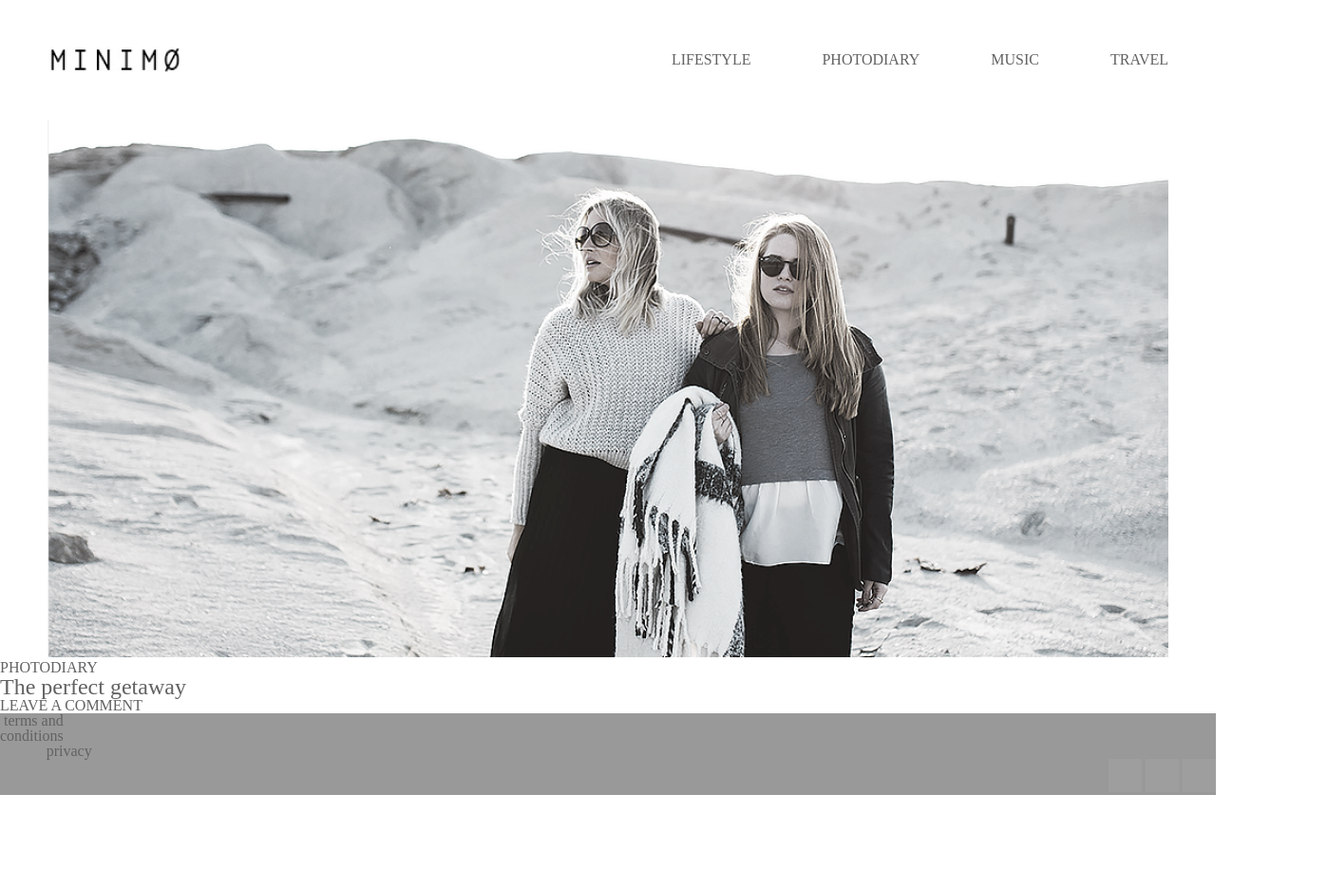
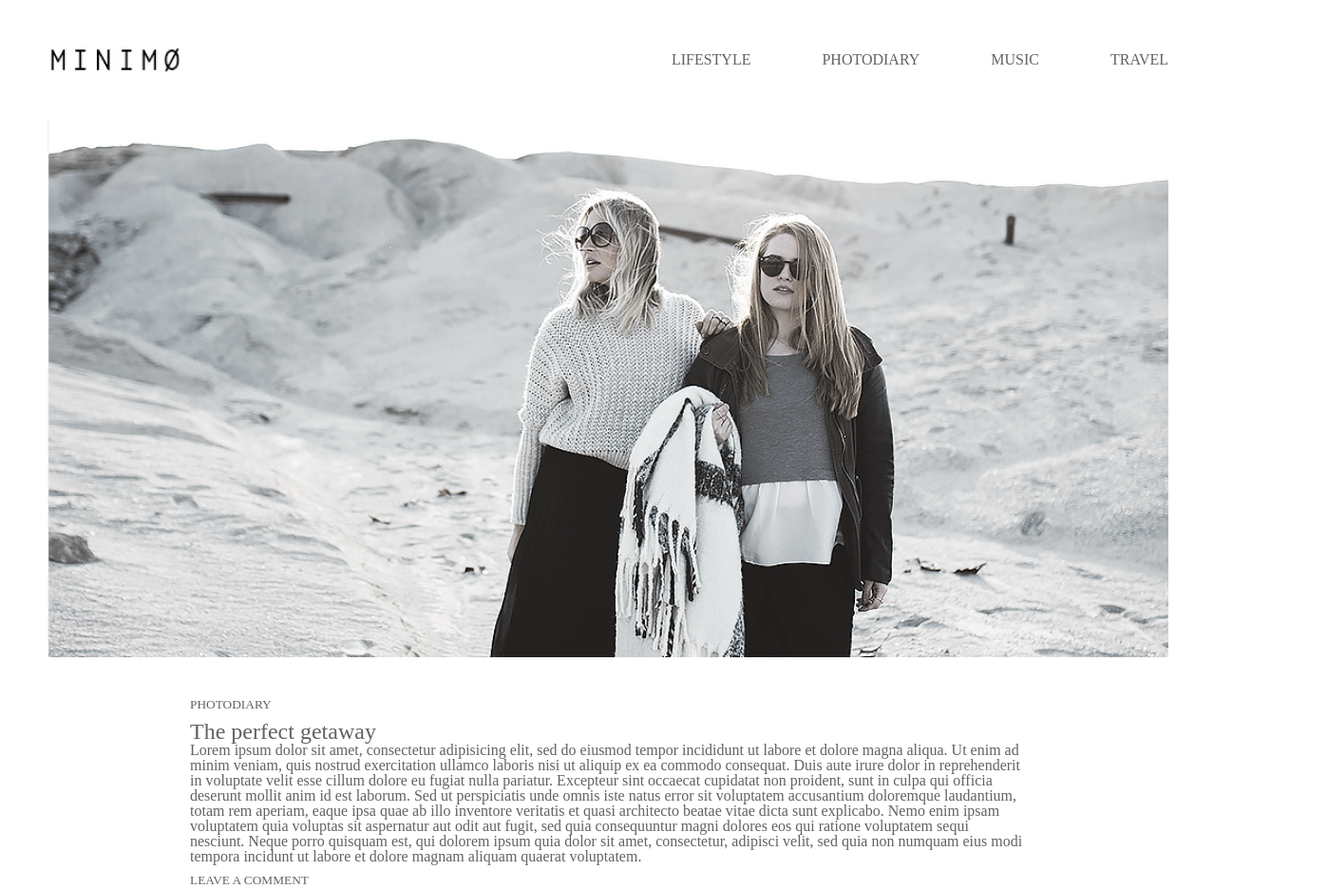
Before and after one commit to uchajanashia/ucha, a plain HTML site: page minimo/index.html in a window 1280 px wide. Shown: the top 936 px of the page at 95% size, 1397 px wide, since content can reach past the window. Before the commit the page ends 837 px from the top, so only its background shows below. Drawn offline with Linux system fonts and the light colour scheme; grey boxes are pictures that could not be loaded.

Commit message:
davaleba
bolo wutamde

```diff
--- a/minimo/index.html
+++ b/minimo/index.html
@@ -23,10 +23,10 @@
 	<img src="images/banner-photo.png">
 	</section>
 	<article>
-		<p id="title1">PHOTODIARY</p>
+		<p class="title">PHOTODIARY</p>
 		<h1>The perfect getaway</h1>
-		<p class="text1">  </p>
-		<p id="title2"> LEAVE A COMMENT</p>
+		<p class="text1"> Lorem ipsum dolor sit amet, consectetur adipisicing elit, sed do eiusmod tempor incididunt ut labore et dolore magna aliqua. Ut enim ad minim veniam, quis nostrud exercitation ullamco laboris nisi ut aliquip ex ea commodo consequat. Duis aute irure dolor in reprehenderit in voluptate velit esse cillum dolore eu fugiat nulla pariatur. Excepteur sint occaecat cupidatat non proident, sunt in culpa qui officia deserunt mollit anim id est laborum. Sed ut perspiciatis unde omnis iste natus error sit voluptatem accusantium doloremque laudantium, totam rem aperiam, eaque ipsa quae ab illo inventore veritatis et quasi architecto beatae vitae dicta sunt explicabo. Nemo enim ipsam voluptatem quia voluptas sit aspernatur aut odit aut fugit, sed quia consequuntur magni dolores eos qui ratione voluptatem sequi nesciunt. Neque porro quisquam est, qui dolorem ipsum quia dolor sit amet, consectetur, adipisci velit, sed quia non numquam eius modi tempora incidunt ut labore et dolore magnam aliquam quaerat voluptatem. </p>
+		<p class="title"> LEAVE A COMMENT</p>
 
 
 
--- a/minimo/style/main.css
+++ b/minimo/style/main.css
@@ -48,13 +48,13 @@ header {
 	padding: 0 50px;
 }
 
-footer { background-color:#999999;
+footer { background-color:#F0F0F0;
 	    text-align: right;
 
 
 }
 footer div {
-	margin-right:1300px ;
+	margin-right:1000px ;
 	color: #626262;
 }
 .haha{
@@ -69,4 +69,10 @@ article h1 {
 
 article {
 	color: #626262;
+	margin: 40px 200px
 }
+.title{
+
+	font-size:smaller;
+	margin:10px 0px
+}
```
